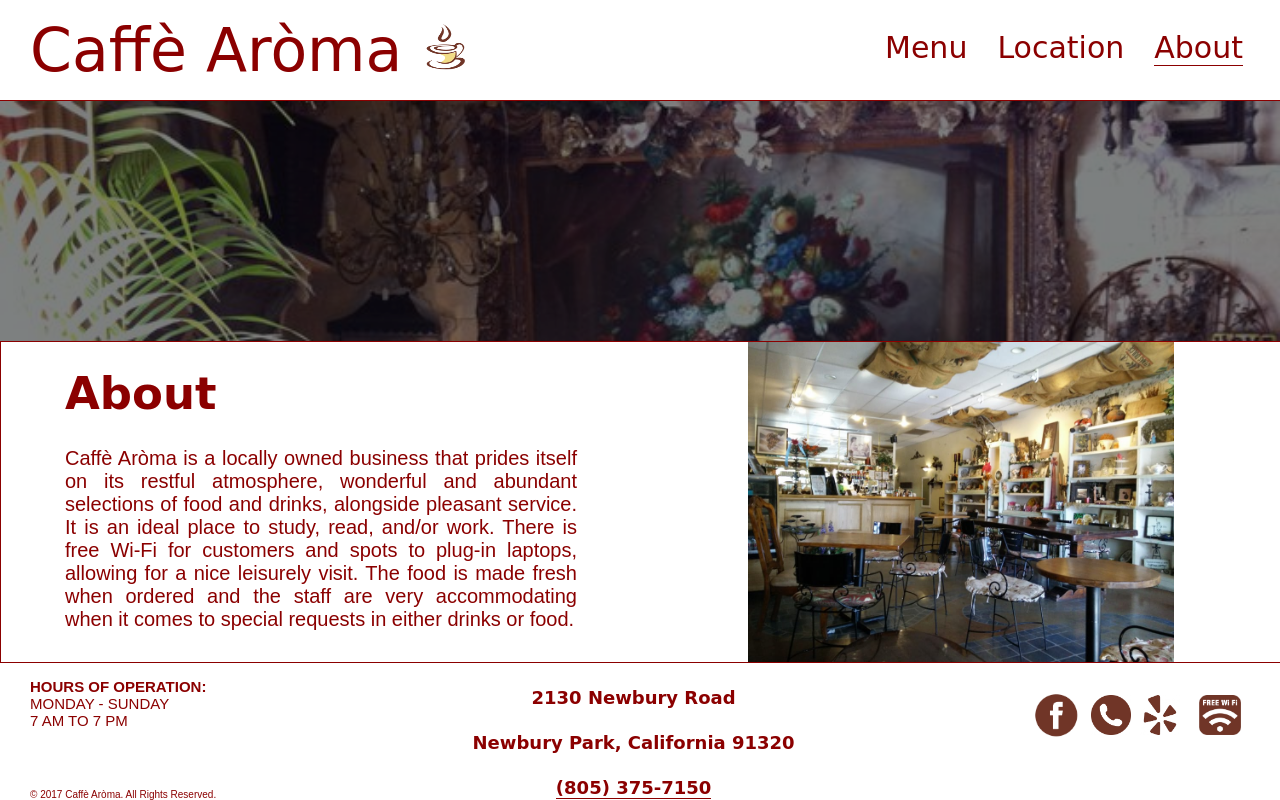
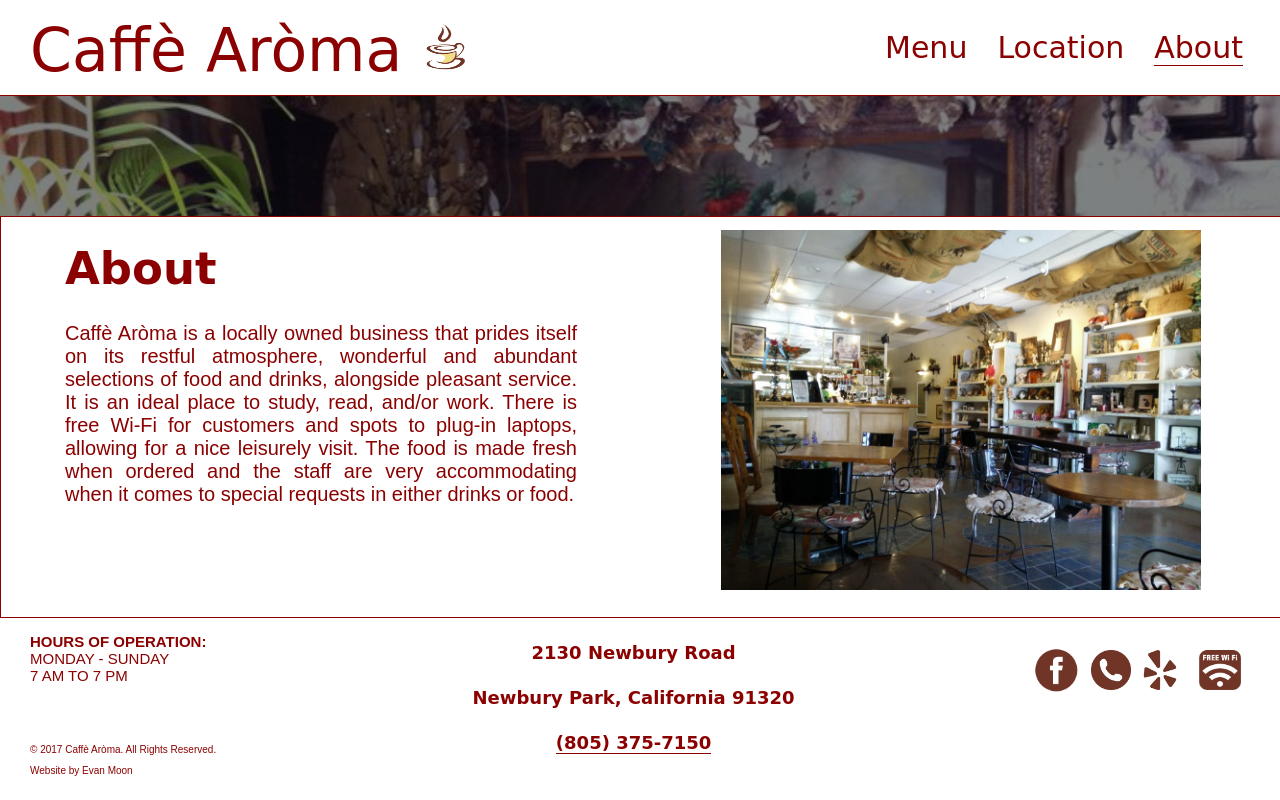
Before and after one commit to emoon002/CaffeAroma, a plain HTML site: page about.html in a window 1280 px wide. Drawn offline with Linux system fonts and the light colour scheme; a web font is replaced by a local one.

Commit message:
Updated some CSS rules to be more responsive. Changed height of banner to look better on mobile devices. Added margins above and below image carousel on About page

```diff
--- a/css/about.css
+++ b/css/about.css
@@ -14,9 +14,8 @@
 
 /* About */
 .about-content-wrapper {
-    height: 40%;
+    height: 50%;
     width: 100%;
-    margin: 0;
     overflow: hidden;
     border: 1px solid darkred;
 }
@@ -31,10 +30,11 @@
     height: 100%;
     width: 50%;
     float: right;
+    margin-top: 1%;
 }
 
 .about-content-right > img {
-    max-height: 100%;
+    max-height: 90%;
     max-width: 100%;
     margin: 0 auto;
 }
--- a/css/location.css
+++ b/css/location.css
@@ -1,6 +1,6 @@
 /* Contact Info */
 .contact-content {
-    height: 40%;
+    height: 50%;
     width: 100%;
     overflow: hidden;
     border: 1px solid darkred;
@@ -19,7 +19,6 @@
 .contact-info {
     vertical-align: middle;
     text-align: justify;
-    line-height: 100%;
     margin: 0 auto;
     width: 40%;
 }
@@ -29,7 +28,7 @@
 }
 
 #map {
-    margin-top: 3%;
+    margin-top: 5%;
 }
 
 /*
--- a/css/main.css
+++ b/css/main.css
@@ -22,7 +22,7 @@ ul {
 
 /* Header */
 .header-wrapper {
-    height: 100px;
+    height: 5%;
     width: 100%;
     margin: 0;
 }
@@ -127,7 +127,7 @@ ul {
 /* Banner */
 
 .banner-wrapper {
-    height: 30%;
+    height: 15%;
     width: 100%;
     margin: 0;
     overflow: hidden;
@@ -136,7 +136,7 @@ ul {
 
 /* Footer */
 .footer {
-    height: 100px;
+    height: 5%;
     width: 100%;
 }
 
--- a/css/menu.css
+++ b/css/menu.css
@@ -16,7 +16,7 @@
 /* Menu */
 
 .menu-wrapper {
-    height: 40%;
+    height: 50%;
     width: 100%;
     margin: 0;
     overflow: hidden;
@@ -50,7 +50,6 @@
 .menu-info {
     vertical-align: middle;
     text-align: justify;
-    line-height: 100%;
     margin: 0 auto;
     width: 80%;
 }
@@ -61,7 +60,6 @@
 
 .menu-link {
     vertical-align: middle;
-    line-height: 100%;
 }
 
 .menu-button {
--- a/js/script.js
+++ b/js/script.js
@@ -10,5 +10,5 @@ function carousel() {
     slideIndex++;
     if (slideIndex > x.length) {slideIndex = 1}
     x[slideIndex-1].style.display = "block";
-    setTimeout(carousel, 5000); // Change image every 2 seconds
+    setTimeout(carousel, 5000); // Change image every 5 seconds
 }
```
